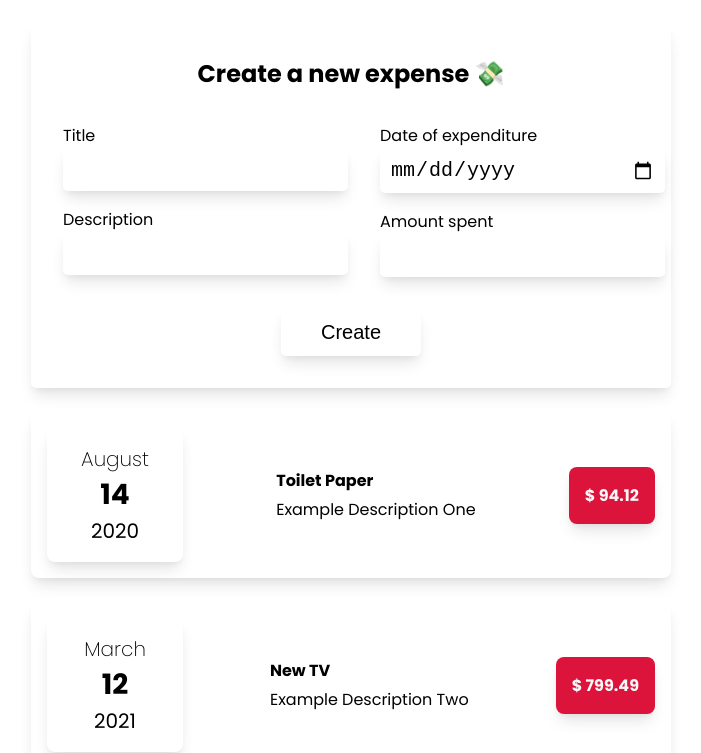
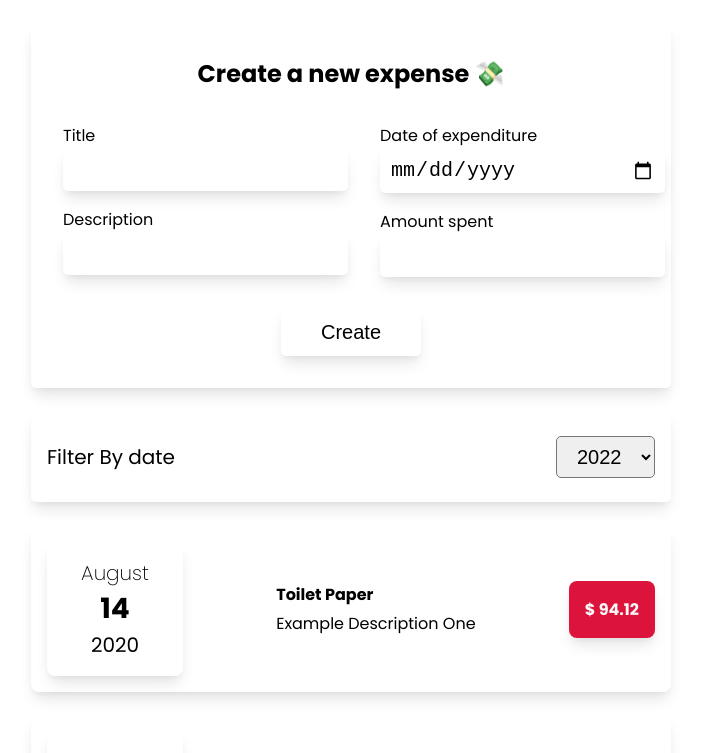
Before and after one commit to Vijendra-Achar/Expense-Tracker, a React (Create React App) app: page / in a window 1280 px wide. Shown: the top 753 px of the page, without its empty margins (289-990 px from the left). Built offline with nearby package versions, Linux system fonts and the light colour scheme.

Commit message:
The Dropdown is now implemented

```diff
--- a/src/App.jsx
+++ b/src/App.jsx
@@ -3,7 +3,11 @@ import React from "react";
 import ExpenseItem from "./components/Modules/ExpenseItem/ExpenseItem";
 import CreateNewExpense from "./components/Modules/CreateNewExpense/CreateNewExpense";
 
+import ExpensesDataDisplay from "./components/Modules/ExpensesDataDisplay/ExpensesDataDisplay";
+
 const App = () => {
+  const yearsList = [2022, 2021, 2020, 2019, 2018];
+
   const expenseItems = [
     {
       id: "e1",
@@ -45,6 +49,10 @@ const App = () => {
         <CreateNewExpense />
       </div>
 
+      <div>
+        <ExpensesDataDisplay yearsList={yearsList} />
+      </div>
+
       {expenseItems.map((expense) => {
         return <ExpenseItem key={expense.id} expense={expense} />;
       })}
--- a/src/components/Modules/CreateNewExpense/CreateNewExpense.jsx
+++ b/src/components/Modules/CreateNewExpense/CreateNewExpense.jsx
@@ -12,8 +12,6 @@ const CreateNewExpense = () => {
       ...newExpense,
       id: createNewExpenseId(),
     };
-
-    console.log("State is now listed up -> ", expenseObject);
   };
 
   return (
@@ -22,4 +20,5 @@ const CreateNewExpense = () => {
     </div>
   );
 };
+
 export default CreateNewExpense;
--- /dev/null
+++ b/src/components/Modules/ExpensesDataDisplay/ExpensesDataDisplay.jsx
@@ -0,0 +1,30 @@
+import React, { useState } from "react";
+
+import "./ExpensesDataDisplay.scss";
+
+const ExpensesDataDisplay = (props) => {
+  const [listOfYears, setListOfYears] = useState([...props.yearsList]);
+
+  const handleYearChange = (event) => {
+    console.log("The Year selected", event.target.value);
+  };
+
+  return (
+    <div className="data-display">
+      <div className="data-display__title">Filter By date</div>
+      {/* Dropdown Selector */}
+      <div className="data-display__selector">
+        <select
+          onChange={handleYearChange}
+          className="data-display__selector__dropdown"
+          name="filter-selector"
+          id="filter-selector"
+        >
+          {listOfYears && listOfYears.length && listOfYears.map((year, index) => <option key={index}>{year}</option>)}
+        </select>
+      </div>
+    </div>
+  );
+};
+
+export default ExpensesDataDisplay;
--- /dev/null
+++ b/src/components/Modules/ExpensesDataDisplay/ExpensesDataDisplay.scss
@@ -0,0 +1,43 @@
+@import "./../../../scss/variables";
+
+.data-display {
+  width: 50vw;
+  margin: 1.5rem auto;
+  padding: 1.5rem 1rem;
+
+  border-radius: 5px;
+
+  box-shadow: $box-shadow;
+
+  display: flex;
+  justify-content: space-between;
+  align-items: center;
+
+  &__title {
+    font-size: 1.25rem;
+  }
+
+  &__selector {
+    &__dropdown {
+      border-radius: 5px;
+      font-size: 1.25rem;
+      padding: 0.5rem 1rem;
+
+      overflow: hidden;
+      position: relative;
+
+      &::after {
+        content: "▼";
+        padding: 12px 8px;
+        position: absolute;
+        right: 10px;
+        top: 0;
+        z-index: 1;
+        text-align: center;
+        width: 10%;
+        height: 100%;
+        pointer-events: none;
+      }
+    }
+  }
+}
```
